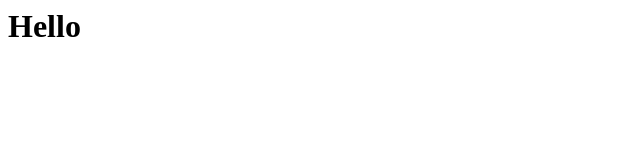
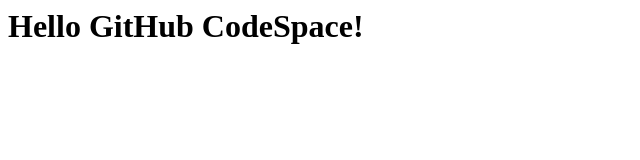
Before and after one commit to ezestom/skills-code-with-codespaces, a plain HTML site: page index.html in a window 1280 px wide. Shown: the whole page, without its empty margins (0-640 px from the left). Drawn offline with Linux system fonts and the light colour scheme.

Commit message:
Adding Hello GitHub CodeSpace!

```diff
--- a/index.html
+++ b/index.html
@@ -1,3 +1,3 @@
 <html>
-  <h1>Hello</h1>
+  <h1>Hello GitHub CodeSpace!</h1>
 </html>
```
